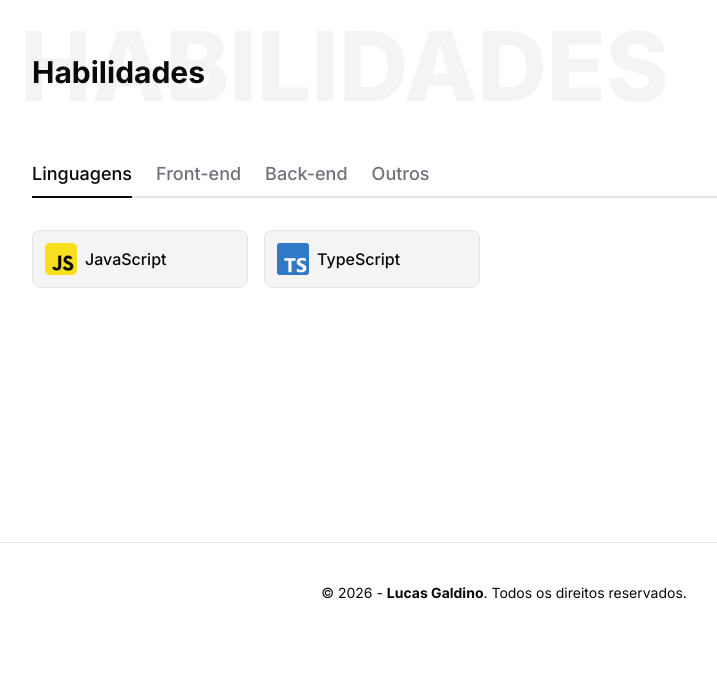
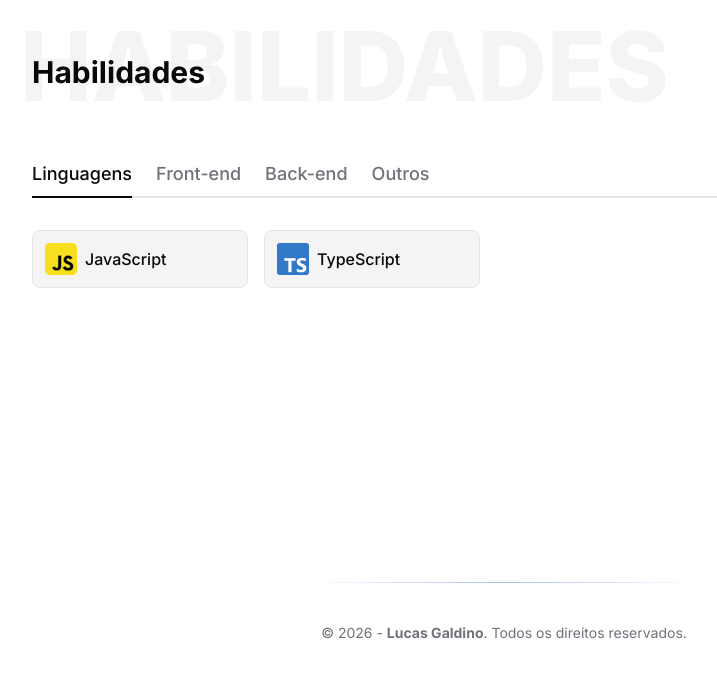
Before and after one commit to lucasfgaldinos/my-new-portfolio, a React (Vite) app: page / in a window 1280 px wide. Shown: the part 2964-3641 px from the top of the page, without its empty margins (136-853 px from the left). Before the commit the page ends 3607 px from the top, so only its background shows below. Built offline with nearby package versions, Linux system fonts and the light colour scheme.

Commit message:
style: Add a divider with a linear gradient in the footer.

```diff
--- a/src/sections/footer.tsx
+++ b/src/sections/footer.tsx
@@ -2,9 +2,16 @@ export function Footer() {
   const currentYear = new Date().getFullYear();
 
   return (
-    <footer className="border-t border-my-secondary-text">
-      <div className="max-w-5xl w-full py-4 md:py-10 px-4 md:px-10 mx-auto">
-        <p className="text-my-secondary-text text-center text-xs md:text-sm">
+    <footer>
+      <div className="max-w-5xl w-full py-6 md:py-10 px-4 md:px-10 mx-auto flex flex-col">
+        <div
+          className="max-w-sm mx-auto w-full h-px mb-6 md:mb-10"
+          style={{
+            background:
+              "linear-gradient(90deg, #0000, rgba(50,80,255, 0.40), #0000)",
+          }}
+        />
+        <p className="text-muted-foreground text-center text-xs md:text-sm">
           &copy; {currentYear} - <strong>Lucas Galdino</strong>. Todos os
           direitos reservados.
         </p>
```
